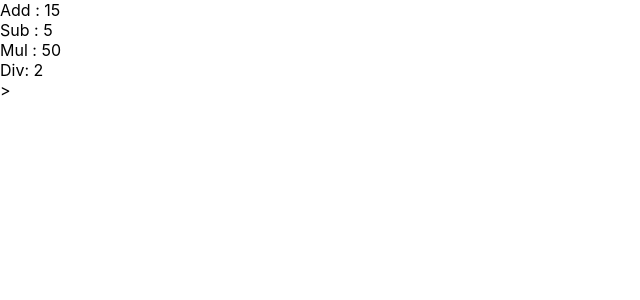
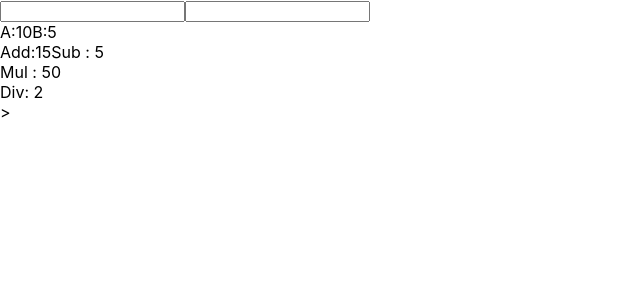
Before and after one commit to meghana176/react-traning1, a React (Create React App) app: page / in a window 1280 px wide. Shown: the top 300 px of the page, without its empty margins (0-640 px from the left). Built offline with nearby package versions, Linux system fonts and the light colour scheme.

Commit message:
changed as 17

```diff
--- a/src/Calculator/Calculator.js
+++ b/src/Calculator/Calculator.js
@@ -4,11 +4,29 @@ class Calculator extends React.Component {
     state = {
         a: 10,
         b: 5
-    }
+    };
+    setA = e => {
+        this.setState({
+            a: parseInt(e.target.value)
+        });
+    };
+
+    setB = e => {
+        this.setState({
+            b: parseInt(e.target.value)
+        });
+    };
     render() {
-        return <div>
-            {'Add : '+(this.state.a + this.state.b)}
+        const add = this.state.a + this.state.b;
+        return (
+        <div>
+            <input className='inputA' onChange={this.setA} />
+            <input onChange={this.setB} />
+            <br />
+            {'A:' + this.state.a +   'B:' + this.state.b}
             <br/>
+            {'Add:' + add}
+
             {'Sub : '+(this.state.a - this.state.b)}
             <br/>
             {'Mul : '+(this.state.a * this.state.b)}
@@ -16,7 +34,8 @@ class Calculator extends React.Component {
             {'Div: '+(this.state.a / this.state.b)}
 
 
-            </div>;
+            </div>
+        );
     }
 }
 
```
Also changed, not shown: 1 other file (tests, documents, lock files or other folders).
